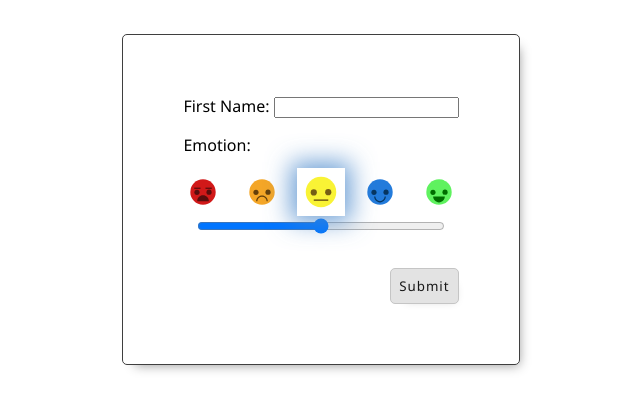
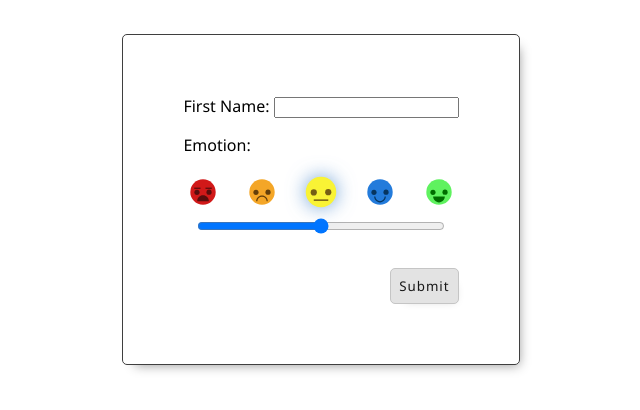
Before and after one commit to cse110-sp24-group3/warmup-exercise, a plain HTML site: page index.html in a window 1280 px wide. Shown: the part 94-504 px from the top of the page, without its empty margins (319-959 px from the left). Drawn offline with Linux system fonts and the light colour scheme.

Commit message:
[fix] Glow now works properly

```diff
--- a/index.css
+++ b/index.css
@@ -23,7 +23,7 @@ img {
 
 .icon.selected {
     transform: scale(1.2);
-    box-shadow: rgba(72, 135, 202, 0.8) 0 0 20px 5px;
+    filter: drop-shadow(0px 0px 8px rgb(72 135 202 / 0.8));
 }
 
 .slider {
```
